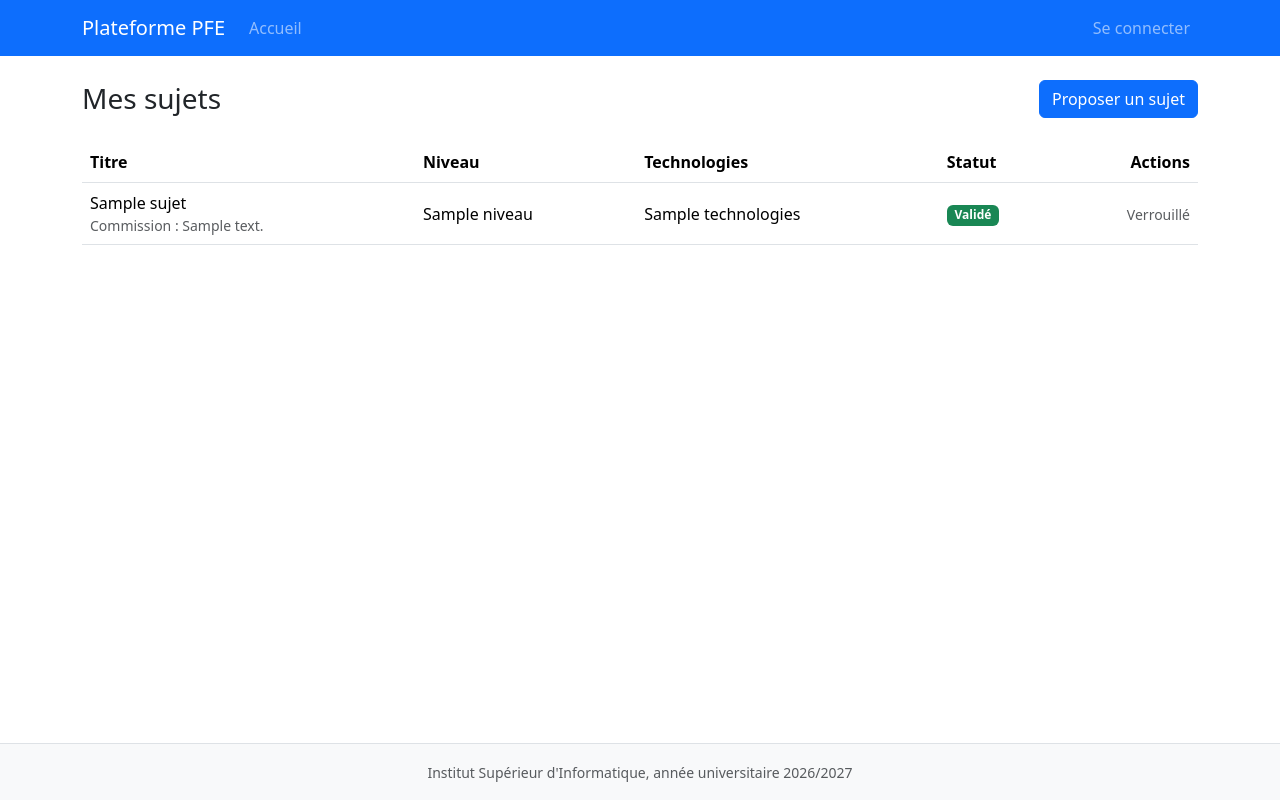
After one commit to ahmedbejaoui-sl/ScholarFlow, a Flask app: template app/templates/subjects/mes_sujets.html in a window 1280 px wide. The commit adds this page. Run offline with Flask 3, Linux system fonts and the light colour scheme; the template is opened without the code that fills it: most values are stand-ins (such as "Sample title", 1, 10 or a date in 2020).

Commit message:
feat: modification et suppression des sujets (F9)

```diff
--- a/app/__init__.py
+++ b/app/__init__.py
@@ -32,6 +32,8 @@ def create_app(config_class=Config):
     app.register_blueprint(main_bp)
     from app.routes.auth import auth_bp
     app.register_blueprint(auth_bp)
+    from app.routes.subjects import subjects_bp
+    app.register_blueprint(subjects_bp)
     # Pages d'erreur personnalisées
     def page_erreur(code, titre, message):
         return render_template("errors/erreur.html",
--- a/app/templates/base.html
+++ b/app/templates/base.html
@@ -23,7 +23,12 @@
                     <li class="nav-item">
                         <a class="nav-link" href="{{ url_for('main.accueil') }}">Accueil</a>
                     </li>
-                    {# Les liens propres à chaque rôle seront ajoutés ici au fur et à mesure #}
+                                        {% if current_user.is_authenticated and current_user.role == "enseignant" %}
+                        <li class="nav-item">
+                            <a class="nav-link" href="{{ url_for('subjects.mes_sujets') }}">Mes sujets</a>
+                        </li>
+                    {% endif %}
+                    {# Les liens des autres rôles seront ajoutés ici au fur et à mesure #}
                 </ul>
 
                 <ul class="navbar-nav">
--- /dev/null
+++ b/app/templates/subjects/mes_sujets.html
@@ -0,0 +1,69 @@
+{% extends "base.html" %}
+
+{% block titre %}Mes sujets{% endblock %}
+
+{% block contenu %}
+<div class="d-flex justify-content-between align-items-center mb-4">
+    <h1 class="h3 mb-0">Mes sujets</h1>
+    <a class="btn btn-primary" href="{{ url_for('subjects.nouveau') }}">Proposer un sujet</a>
+</div>
+
+{% set statuts = {
+    "en_attente": ("warning text-dark", "En attente de validation"),
+    "valide": ("success", "Validé"),
+    "modification": ("info text-dark", "Modification demandée"),
+    "refuse": ("danger", "Refusé")
+} %}
+
+{% if sujets %}
+<div class="table-responsive">
+    <table class="table align-middle">
+        <thead>
+            <tr>
+                <th>Titre</th>
+                <th>Niveau</th>
+                <th>Technologies</th>
+                <th>Statut</th>
+                <th class="text-end">Actions</th>
+            </tr>
+        </thead>
+        <tbody>
+            {% for s in sujets %}
+            <tr>
+                <td>
+                    {{ s.titre }}
+                    {% if s.commentaire_admin %}
+                        <div class="small text-muted">Commission : {{ s.commentaire_admin }}</div>
+                    {% endif %}
+                </td>
+                <td>{{ s.niveau }}</td>
+                <td>{{ s.technologies or "-" }}</td>
+                <td>
+                    <span class="badge text-bg-{{ statuts[s.statut][0] }}">{{ statuts[s.statut][1] }}</span>
+                </td>
+                                <td class="text-end">
+                    {% if s.statut != "valide" %}
+                        <a class="btn btn-sm btn-outline-primary"
+                           href="{{ url_for('subjects.modifier', sujet_id=s.id) }}">Modifier</a>
+                        <form method="POST" class="d-inline"
+                              action="{{ url_for('subjects.supprimer', sujet_id=s.id) }}"
+                              onsubmit="return confirm('Supprimer ce sujet ?');">
+                            <input type="hidden" name="csrf_token" value="{{ csrf_token() }}">
+                            <button type="submit" class="btn btn-sm btn-outline-danger">Supprimer</button>
+                        </form>
+                    {% else %}
+                        <span class="text-muted small">Verrouillé</span>
+                    {% endif %}
+                </td>
+            </tr>
+            {% endfor %}
+        </tbody>
+    </table>
+</div>
+{% else %}
+<div class="alert alert-light border">
+    Vous n'avez encore proposé aucun sujet.
+    <a href="{{ url_for('subjects.nouveau') }}">Proposer votre premier sujet</a>.
+</div>
+{% endif %}
+{% endblock %}
```
Also changed, not shown: app/forms.py (+23 -2 lines), app/routes/subjects.py (added, +93 -0 lines), app/templates/subjects/form.html (added, +32 -0 lines).
